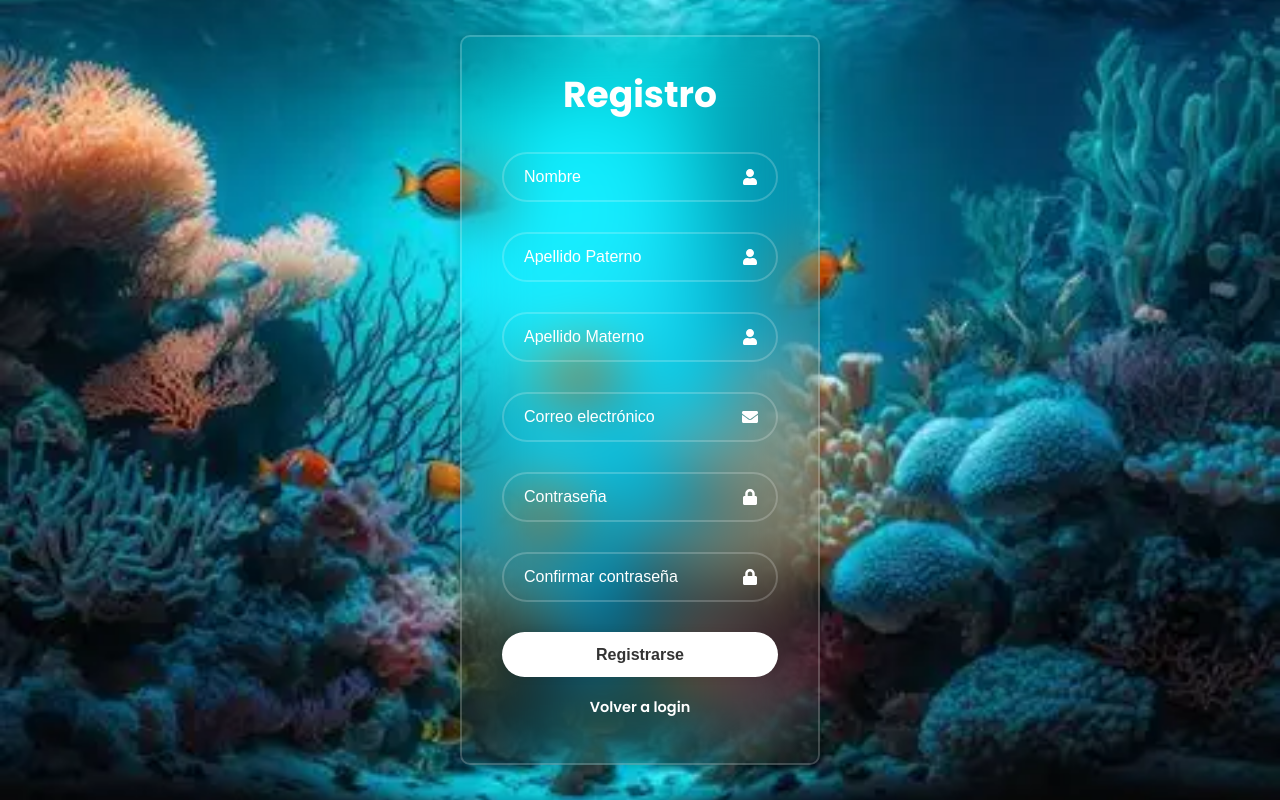
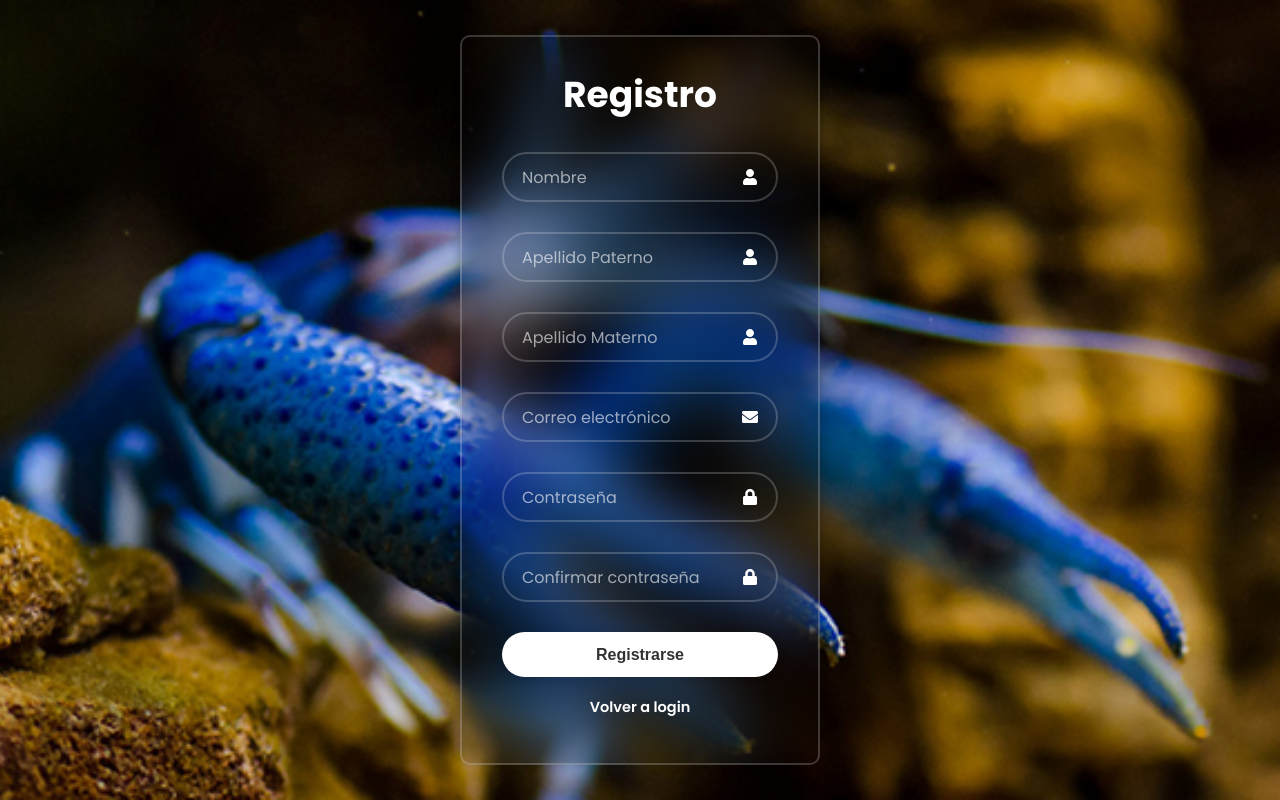
Before and after one commit to KelviCalle20/acuakel_frontend, a React (Vite) app: page /register in a window 1280 px wide. Built offline with nearby package versions, Linux system fonts and the light colour scheme.

Commit message:
feat: adicion de switch en bandeja USER

```diff
--- a/src/common/UF/UserTable.tsx
+++ b/src/common/UF/UserTable.tsx
@@ -7,9 +7,10 @@ import "./UserTable.css";
 interface User {
   id: number;
   name: string;
-  ap: string;  // nuevo
-  am: string;  // nuevo
+  ap: string;
+  am: string;
   email: string;
+  state: boolean;
 }
 
 export default function UserTable() {
@@ -20,7 +21,7 @@ export default function UserTable() {
   const [isModalOpen, setIsModalOpen] = useState(false);
   const navigate = useNavigate();
 
-  //Obtener usuarios
+  // Obtener usuarios
   const fetchUsers = async () => {
     try {
       const res = await fetch("http://localhost:4000/api/users");
@@ -38,12 +39,12 @@ export default function UserTable() {
     fetchUsers();
   }, []);
 
-  //Búsqueda automática
+  // Búsqueda automática
   useEffect(() => {
     const filtered = users.filter(
       (u) =>
         u.name.toLowerCase().includes(searchTerm.toLowerCase()) ||
-        u.ap.toLowerCase().includes(searchTerm.toLowerCase()) ||  // búsqueda por apellidos
+        u.ap.toLowerCase().includes(searchTerm.toLowerCase()) ||
         u.am.toLowerCase().includes(searchTerm.toLowerCase()) ||
         u.email.toLowerCase().includes(searchTerm.toLowerCase())
     );
@@ -51,7 +52,7 @@ export default function UserTable() {
   }, [searchTerm, users]);
 
   const openModal = (user?: User) => {
-    setSelectedUser(user || { id: 0, name: "", ap: "", am: "", email: "" });
+    setSelectedUser(user || { id: 0, name: "", ap: "", am: "", email: "", state: true });
     setIsModalOpen(true);
   };
 
@@ -60,22 +61,22 @@ export default function UserTable() {
     setIsModalOpen(false);
   };
 
-  //Botón salir (Navbar)
+  // Botón salir (Navbar)
   const handleExit = () => {
     navigate("/");
   };
 
   return (
     <div className="user-table-page">
-      {/* NAVBAR */}
-      <nav className="navbar2">
+      {/* bandeja NAVBAR */}
+      <nav className="navbar-tray">
         <div className="navbar-left">
           <h2>Gestión de Usuarios</h2>
         </div>
 
         <div className="navbar-right">
           <button className="exit-button" onClick={handleExit}>
-            <FaSignOutAlt /> Salir
+            <FaSignOutAlt />
           </button>
         </div>
       </nav>
@@ -105,8 +106,8 @@ export default function UserTable() {
           <thead>
             <tr>
               <th>Nombre</th>
-              <th>Apellido Paterno</th>  {/* nuevo */}
-              <th>Apellido Materno</th>  {/* nuevo */}
+              <th>Apellido Paterno</th>
+              <th>Apellido Materno</th>
               <th>Correo</th>
               <th>Acciones</th>
             </tr>
@@ -116,8 +117,8 @@ export default function UserTable() {
               filteredUsers.map((user) => (
                 <tr key={user.id}>
                   <td>{user.name}</td>
-                  <td>{user.ap}</td>  {/* nuevo */}
-                  <td>{user.am}</td>  {/* nuevo */}
+                  <td>{user.ap}</td>
+                  <td>{user.am}</td>
                   <td>{user.email}</td>
                   <td>
                     <button
@@ -126,6 +127,26 @@ export default function UserTable() {
                     >
                       <FaPen />
                     </button>
+
+                    <label className="switch">
+                      <input
+                        type="checkbox"
+                        checked={user.state}
+                        onChange={async (e) => {
+                          try {
+                            await fetch(`http://localhost:4000/api/users/${user.id}/status`, {
+                              method: "PATCH",
+                              headers: { "Content-Type": "application/json" },
+                              body: JSON.stringify({ state: e.target.checked }),
+                            });
+                            fetchUsers(); // refrescar tabla
+                          } catch (err) {
+                            console.error(err);
+                          }
+                        }}
+                      />
+                      <span className="slider round"></span>
+                    </label>
                   </td>
                 </tr>
               ))
--- a/src/componentes/pages/Home.tsx
+++ b/src/componentes/pages/Home.tsx
@@ -85,7 +85,7 @@ function Home() {
               <li><a href="#">Aprender sobre acuarismo</a></li>
               <li><a href="#">productos</a></li>
               {/*<Link to="/usuarios" className="btn-admin">Ver usuarios</Link>*/}
-              <li><a href="#">Blog</a></li>
+              <li><a href="#">Galeria Multimedia</a></li>
             </ul>
 
             <form className="search-form">
--- a/src/componentes/pages/Login.css
+++ b/src/componentes/pages/Login.css
@@ -3,7 +3,7 @@
     justify-content: center;
     align-items: center;
     min-height: 100vh;
-    background: url('../assets/acuario_login.png') no-repeat;
+    background: url('../assets/bettas.jpg') no-repeat;
     background-size: cover;
     background-position: center;
 }
@@ -98,3 +98,59 @@
     text-decoration: underline;
 
 }
+
+.neon-button-top {
+  position: fixed;
+  top: 20px;
+  left: 20px;
+  padding: 10px 20px;
+  color: rgba(255, 255, 255, 0.6);
+  font-weight: 600;
+  text-decoration: none;
+  font-size: 14px;
+  border: 2px solid rgba(255, 255, 255, 0.6);
+  border-radius: 30px;
+  background: rgba(255, 255, 255, 0.1);
+  box-shadow: 0 0 10px rgba(255, 255, 255, 0.6), 0 0 20px rgba(255, 255, 255, 0.6) inset;
+  transition: all 0.3s ease;
+  backdrop-filter: blur(10px);
+  z-index: 1000;
+}
+
+.neon-button-top:hover {
+  background: rgba(255, 255, 255, 0.1);
+  box-shadow: 0 0 20px rgba(255, 255, 255, 0.6), 0 0 40px rgba(255, 255, 255, 0.6) inset;
+  transform: scale(1.05);
+}
+
+.input-box {
+  position: relative;
+  width: 100%;
+  height: 50px;
+  margin: 30px 0;
+}
+
+/* Label con estilo translúcido */
+.input-box label {
+  position: absolute;
+  left: 20px;
+  top: 50%;
+  transform: translateY(-50%);
+  color: rgba(255, 255, 255, 0.6); /* blanco translúcido */
+  font-size: 16px;
+  pointer-events: none;
+  transition: all 0.3s ease;
+  background: transparent;
+}
+
+/* Efecto flotante y neón al enfocar o llenar */
+.input-box input:focus ~ label,
+.input-box input:valid ~ label {
+  top: -8px;
+  left: 15px;
+  font-size: 12px;
+  color: rgba(255, 255, 255, 0.6); /* tono turquesa neón */
+  background: rgba(0, 0, 0, 0.4); /* fondo translúcido */
+  padding: 0 6px;
+  border-radius: 5px;
+}
--- a/src/componentes/pages/Login.tsx
+++ b/src/componentes/pages/Login.tsx
@@ -13,8 +13,8 @@ const Login = () => {
     e.preventDefault();
     try {
       const res = await axios.post('http://localhost:4000/api/users/login', { email, password });
-      alert(res.data.message);
-      const userName = res.data.user?.nombre || res.data.user?.name || '';
+      //alert(res.data.message);
+      const userName = res.data.user?.name || res.data.user?.name || '';
       if (userName) {
         localStorage.setItem('userName', userName);
       }
@@ -30,30 +30,36 @@ const Login = () => {
 
   return (
     <div className='login-page'>
+      <Link to="/" className="neon-button-top">Volver al inicio</Link>
       <div className='wrapper'>
         <form onSubmit={handleSubmit}>
           <h1>Login</h1>
           <div className='input-box'>
             <input
               type="email"
-              placeholder='Correo electronico'
+              id="email"
               required
               value={email}
               onChange={(e: React.ChangeEvent<HTMLInputElement>) => setEmail(e.target.value)}
+              autoComplete='off'
             />
+            <label htmlFor="email">Correo electrónico</label>
             <FaUser className='icon' />
           </div>
 
           <div className='input-box'>
             <input
               type="password"
-              placeholder='Password'
+              id="password"
               required
               value={password}
               onChange={(e: React.ChangeEvent<HTMLInputElement>) => setPassword(e.target.value)}
+              autoComplete='off'
             />
+            <label htmlFor="password">Password</label>
             <FaLock className='icon' />
           </div>
+
 
           <div className='remember-forgot'>
             <Link to="/reset-password">¿Olvidaste la contraseña?</Link>
--- a/src/componentes/pages/Register.css
+++ b/src/componentes/pages/Register.css
@@ -3,7 +3,7 @@
     justify-content: center;
     align-items: center;
     min-height: 100vh;
-    background: url('../assets/acuario_login.png') no-repeat;
+    background: url('../assets/langostaAzul.jpg') no-repeat;
     background-size: cover;
     background-position: center;
 }
@@ -85,3 +85,33 @@
     text-decoration: underline;
 
 }
+
+.input-box {
+  position: relative;
+  width: 100%;
+  height: 50px;
+  margin: 30px 0;
+}
+
+.input-box label {
+  position: absolute;
+  left: 20px;
+  top: 50%;
+  transform: translateY(-50%);
+  color: rgba(255, 255, 255, 0.6);
+  font-size: 16px;
+  pointer-events: none;
+  transition: all 0.3s ease;
+  background: transparent;
+}
+
+.input-box input:focus ~ label,
+.input-box input:valid ~ label {
+  top: -8px;
+  left: 15px;
+  font-size: 12px;
+  color: rgba(255, 255, 255, 0.6);
+  background: rgba(0, 0, 0, 0.4);
+  padding: 0 6px;
+  border-radius: 5px;
+}
--- a/src/componentes/pages/Register.tsx
+++ b/src/componentes/pages/Register.tsx
@@ -51,68 +51,81 @@ const Register = () => {
           <div className="input-box">
             <input
               type="text"
-              placeholder="Nombre"
+              id="name"
               required
               value={name}
               onChange={(e) => setNombre(e.target.value)}
+              autoComplete='off'
             />
+            <label htmlFor="name">Nombre</label>
             <FaUser className="icon" />
           </div>
 
           <div className="input-box">
             <input
               type="text"
-              placeholder="Apellido Paterno"
+              id="ap"
               required
               value={ap}
               onChange={(e) => setAp(e.target.value)}
+              autoComplete='off'
             />
+            <label htmlFor="ap">Apellido Paterno</label>
             <FaUser className="icon" />
           </div>
 
           <div className="input-box">
             <input
               type="text"
-              placeholder="Apellido Materno"
+              id="am"
               required
               value={am}
               onChange={(e) => setAm(e.target.value)}
+              autoComplete='off'
             />
+            <label htmlFor="am">Apellido Materno</label>
             <FaUser className="icon" />
           </div>
 
           <div className="input-box">
             <input
               type="email"
-              placeholder="Correo electrónico"
+              id="email"
               required
               value={email}
               onChange={(e) => setEmail(e.target.value)}
+              autoComplete='off'
             />
+            <label htmlFor="email">Correo electrónico</label>
             <FaEnvelope className="icon" />
           </div>
 
           <div className="input-box">
             <input
               type="password"
-              placeholder="Contraseña"
+              id="password"
               required
               value={password}
               onChange={(e) => setPassword(e.target.value)}
+              autoComplete='off'
             />
+            <label htmlFor="password">Contraseña</label>
             <FaLock className="icon" />
           </div>
 
           <div className="input-box">
             <input
               type="password"
-              placeholder="Confirmar contraseña"
+              id="confirmPassword"
               required
               value={confirmPassword}
               onChange={(e) => setConfirmPassword(e.target.value)}
+              autoComplete='off'
             />
+            <label htmlFor="confirmPassword">Confirmar contraseña</label>
             <FaLock className="icon" />
           </div>
+
 
           <button type="submit">Registrarse</button>
 
--- a/src/modulos/UI/UserModal.tsx
+++ b/src/modulos/UI/UserModal.tsx
@@ -61,7 +61,7 @@ function UserModal({ user, closeModal, refreshUsers }: Props) {
 
       <div className="modal">
 
-        <h2>{user?.id ? "Editar Usuario" : "Adicion de Usuario"}</h2>
+        <h2>{user?.id ? "Actualizar Usuario" : "Adicionar de Usuario"}</h2>
 
         <input
           type="text"
@@ -77,6 +77,7 @@ function UserModal({ user, closeModal, refreshUsers }: Props) {
           onChange={handleChange}
           placeholder="Correo"
         />
+
         {!user?.id && (
           <input
             type="password"
```
Also changed, not shown: src/common/UF/UserTable.css (+54 -9 lines), src/componentes/assets/bettas.jpg (added), src/componentes/assets/langostaAzul.jpg (added).
